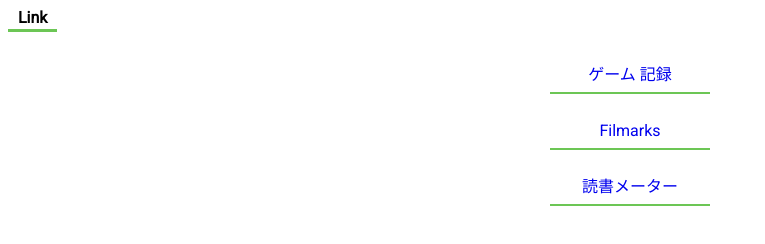
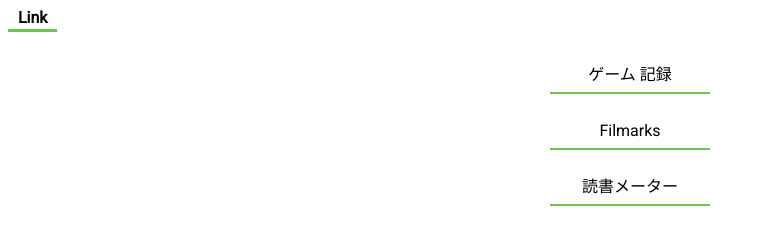
Before and after one commit to 847h/847h.github.io, a plain HTML site: page index.html in a window 1280 px wide. Shown: the whole page, without its empty margins (0-765 px from the left). Drawn offline with Linux system fonts and the light colour scheme.

Commit message:
Add files via upload

```diff
--- a/style.css
+++ b/style.css
@@ -1,33 +1,46 @@
-body {font-family: 'Roboto', sans-serif;}
+body {
+  font-family: 'Roboto', sans-serif;
+}
+
 a {
   position: relative;
   display: inline-block;
   text-decoration: none;
 }
-a:visited {color: #000;}
+
+a:link {
+  color: #000;
+}
+
+a:visited {
+  color: #000;
+}
 
 div.content {
   margin-left: auto;
   margin-right: auto;
   width: 200px;
 }
+
 p.top {
   margin: 0;
   padding: 0 10px 2px 10px;
   display: inline-block;
   font-weight: 700;
-  border-bottom:solid 3px #6cc655;
+  border-bottom: solid 3px #6cc655;
 }
+
 p.links a {
   width: 150px;
   padding: 5px;
   margin: 10px;
   line-height: 24px;
   text-align: center;
-  border-bottom:solid 2px #6cc655;
+  border-bottom: solid 2px #6cc655;
 }
+
 p.links a::after {
-  border-bottom:solid 2px #6cc655;
+  border-bottom: solid 2px #6cc655;
   position: absolute;
   bottom: -1px;
   left: 0;
@@ -38,6 +51,7 @@ p.links a::after {
   transform-origin: right top;
   transition: transform .3s;
 }
+
 p.links a:hover::after {
   transform-origin: left top;
   transform: scale(1, 1);
```
